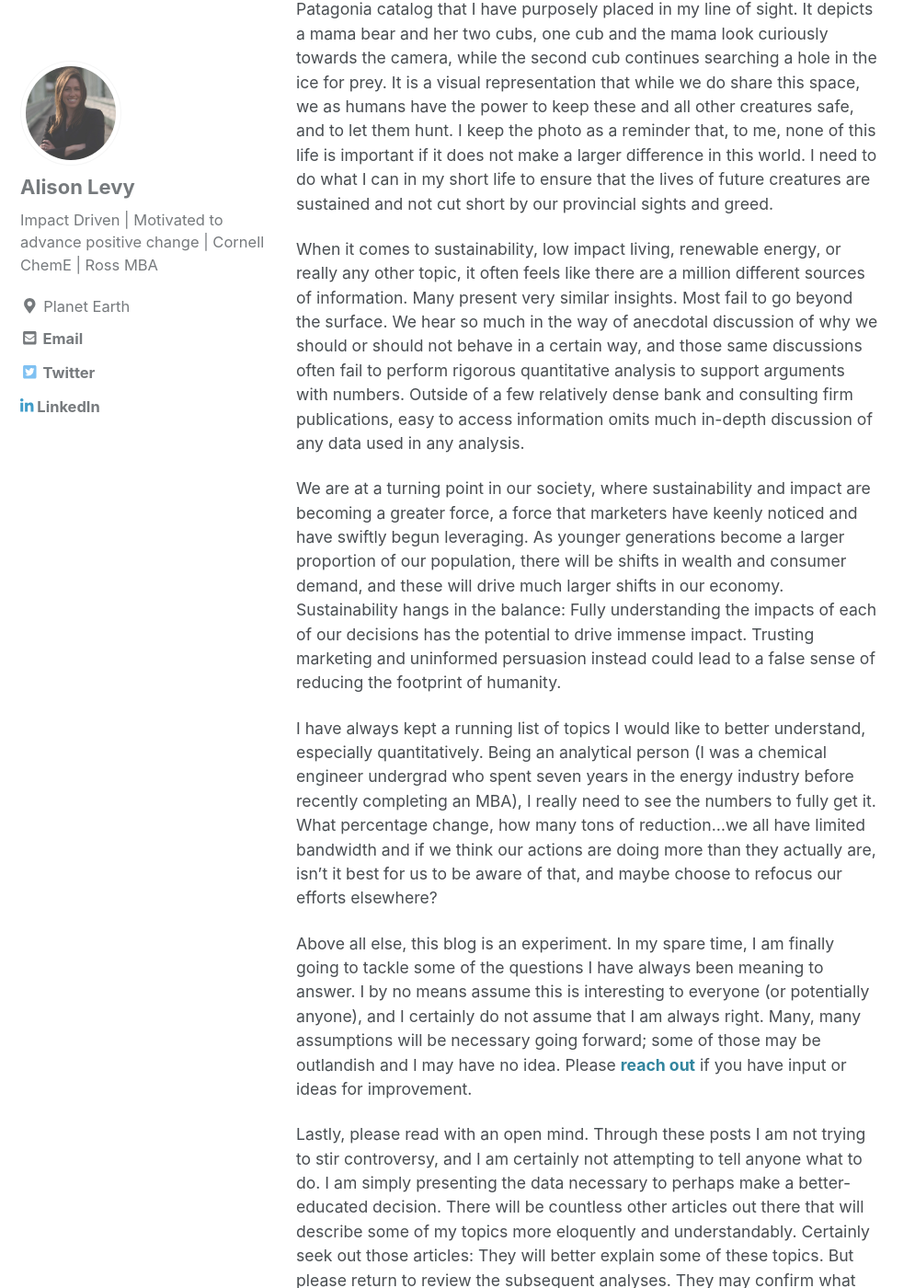
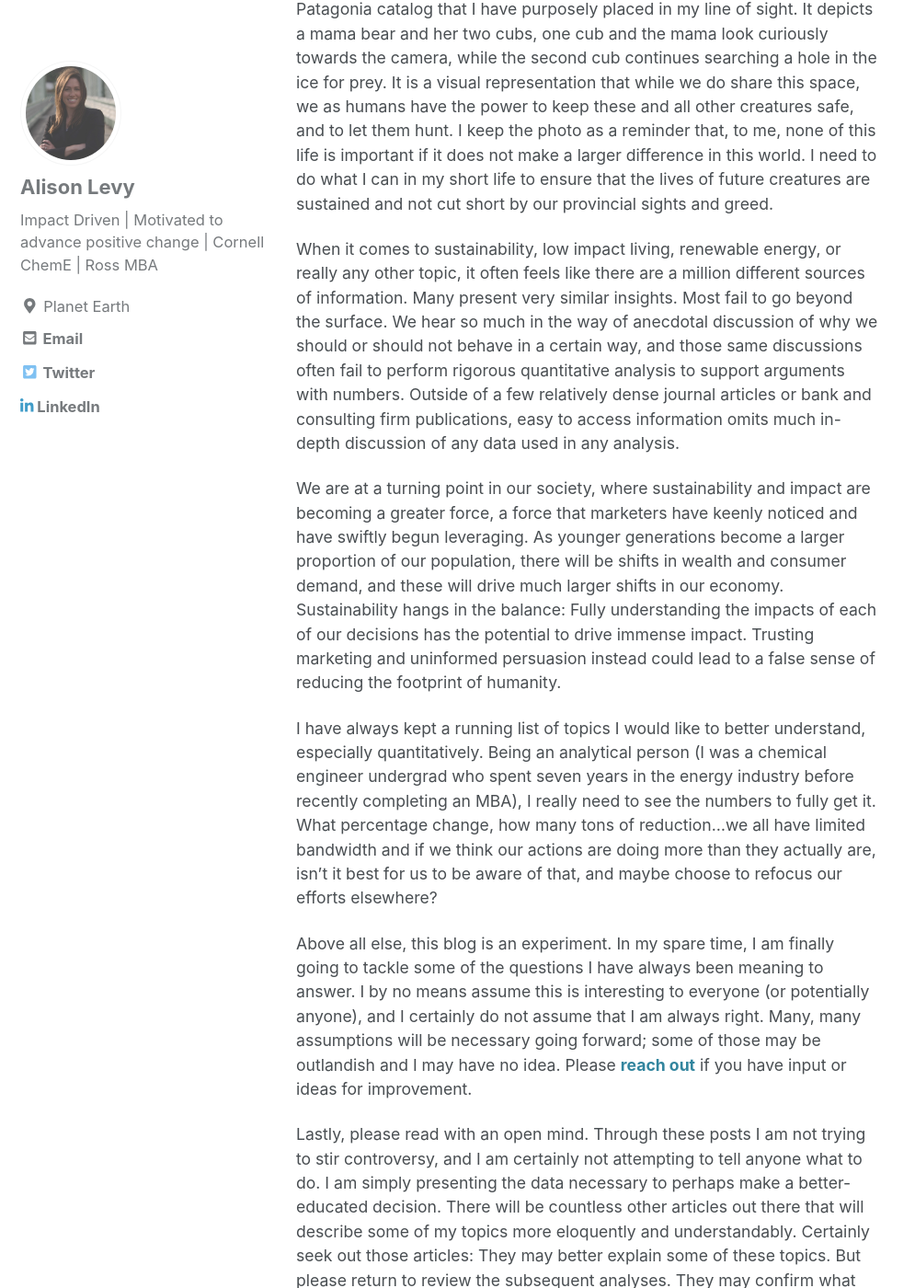
Before and after one commit to amlturbo/amlturbo.github.io, a Jekyll site: the page built from _posts/2019-01-12-kickoff.md, in a window 1280 px wide and 1400 px high, scrolled down 1427 px. Shown: the whole window at 92% size, without its empty margins (0-995 px from the left). Built offline with Jekyll 4.4.1, drawn with Linux system fonts in a browser that asks for light colours; cached includes are drawn as plain includes; nearby versions of some CDN libraries; some of the changed text lies outside the part shown.

Commit message:
before launch

```diff
--- a/_posts/2019-01-12-kickoff.md
+++ b/_posts/2019-01-12-kickoff.md
@@ -16,7 +16,7 @@ tags:
 
 Everyday I sit down at my desk and I see the cover of a several year old Patagonia catalog that I have purposely placed in my line of sight. It depicts a mama bear and her two cubs, one cub and the mama look curiously towards the camera, while the second cub continues searching a hole in the ice for prey. It is a visual representation that while we do share this space, we as humans have the power to keep these and all other creatures safe, and to let them hunt. I keep the photo as a reminder that, to me, none of this life is important if it does not make a larger difference in this world. I need to do what I can in my short life to ensure that the lives of future creatures are sustained and not cut short by our provincial sights and greed.
 
-When it comes to sustainability, low impact living, renewable energy, or really any other topic, it often feels like there are a million different sources of information. Many present very similar insights. Most fail to go beyond the surface. We hear so much in the way of anecdotal discussion of why we should or should not behave in a certain way, and those same discussions often fail to perform rigorous quantitative analysis to support arguments with numbers. Outside of a few relatively dense bank and consulting firm publications, easy to access information omits much in-depth discussion of any data used in any analysis.
+When it comes to sustainability, low impact living, renewable energy, or really any other topic, it often feels like there are a million different sources of information. Many present very similar insights. Most fail to go beyond the surface. We hear so much in the way of anecdotal discussion of why we should or should not behave in a certain way, and those same discussions often fail to perform rigorous quantitative analysis to support arguments with numbers. Outside of a few relatively dense journal articles or bank and consulting firm publications, easy to access information omits much in-depth discussion of any data used in any analysis.
 
 We are at a turning point in our society, where sustainability and impact are becoming a greater force, a force that marketers have keenly noticed and have swiftly begun leveraging. As younger generations become a larger proportion of our population, there will be shifts in wealth and consumer demand, and these will drive much larger shifts in our economy. Sustainability hangs in the balance: Fully understanding the impacts of each of our decisions has the potential to drive immense impact. Trusting marketing and uninformed persuasion instead could lead to a false sense of reducing the footprint of humanity.
 
@@ -24,7 +24,7 @@ I have always kept a running list of topics I would like to better understand, e
 
 Above all else, this blog is an experiment. In my spare time, I am finally going to tackle some of the questions I have always been meaning to answer. I by no means assume this is interesting to everyone (or potentially anyone), and I certainly do not assume that I am always right. Many, many assumptions will be necessary going forward; some of those may be outlandish and I may have no idea. Please [reach out](mailto:sustainabilityinthebalance@gmail.com) if you have input or ideas for improvement.
 
-Lastly, please read with an open mind. Through these posts I am not trying to stir controversy, and I am certainly not attempting to tell anyone what to do. I am simply presenting the data necessary to perhaps make a better-educated decision. There will be countless other articles out there that will describe some of my topics more eloquently and understandably. Certainly seek out those articles: They will better explain some of these topics. But please return to review the subsequent analyses. They may confirm what you already knew, making you feel better about your actions, or they may persuade you that there is a better solution out there.
+Lastly, please read with an open mind. Through these posts I am not trying to stir controversy, and I am certainly not attempting to tell anyone what to do. I am simply presenting the data necessary to perhaps make a better-educated decision. There will be countless other articles out there that will describe some of my topics more eloquently and understandably. Certainly seek out those articles: They may better explain some of these topics. But please return to review the subsequent analyses. They may confirm what you already knew, making you feel better about your actions, or they may persuade you that there is a better solution out there.
 
 >*The way you overcome shyness is to become so wrapped up in something that you forget to be afraid.*
 <br>**Lady Bird Johnson**
```
Also changed, not shown: _pages/about.md (+2 -0 lines), _posts/2019-01-13-what-are-recs.md (+3 -3 lines), _posts/2019-01-14-what-is-PA-wind.md (+2 -2 lines).
